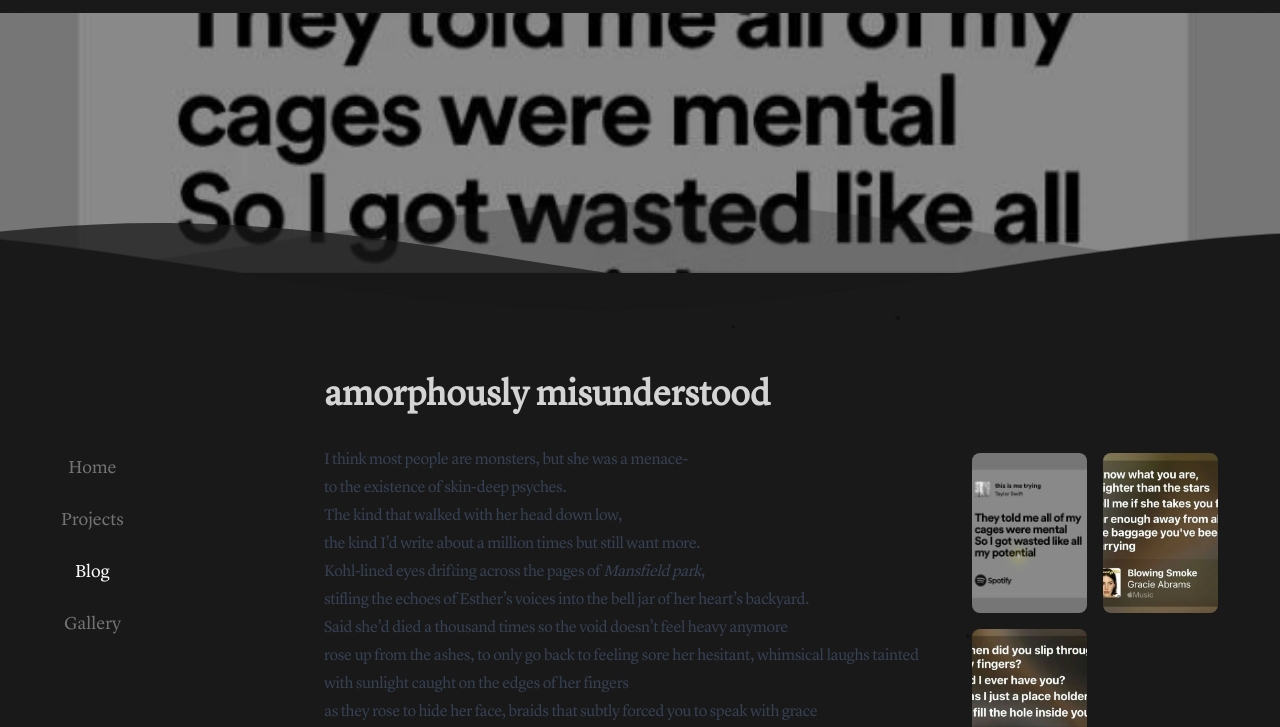
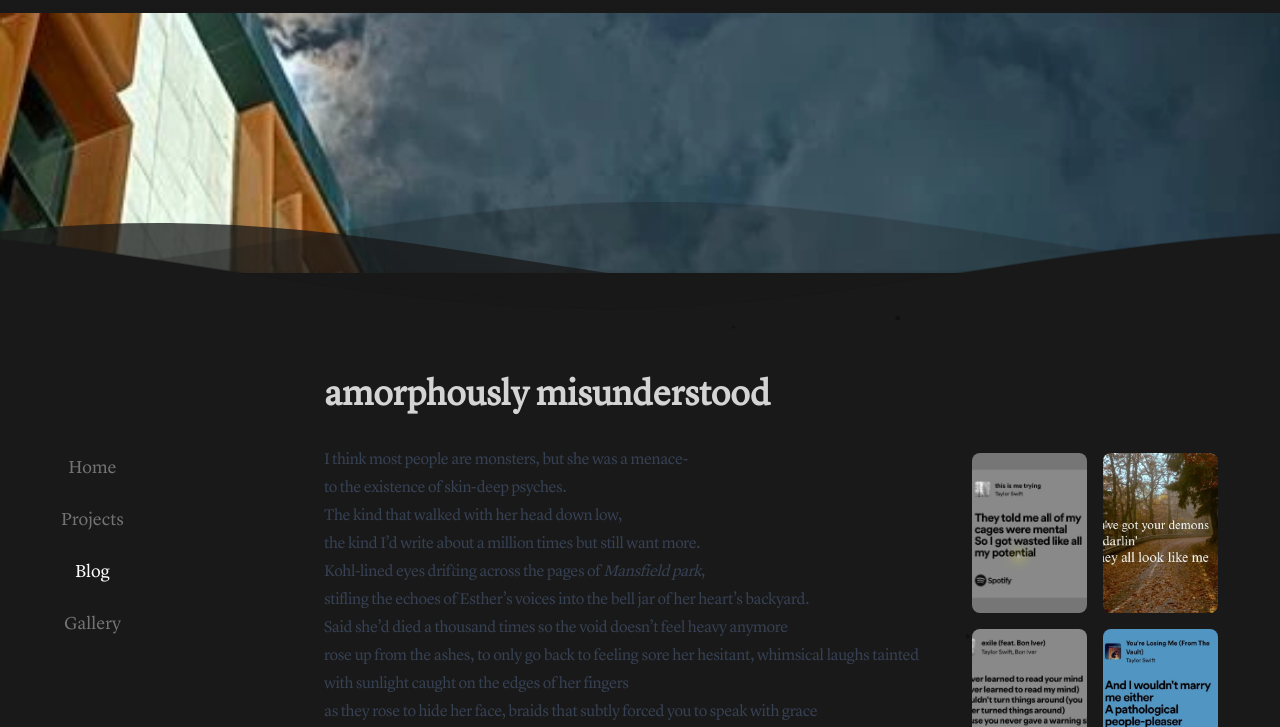
Before and after one commit to anjelica0224/anjelica.me, an Astro site: page /blog/amorphous in a window 1280 px wide. Shown: the part 43-770 px from the top of the page. Built offline with nearby package versions, Linux system fonts and the light colour scheme; Astro itself is replaced by a stand-in of ours.

Commit message:
chore: post imgs

```diff
--- a/src/content/blog/amorphous.md
+++ b/src/content/blog/amorphous.md
@@ -2,9 +2,9 @@
 title: 'amorphously misunderstood'
 description: I think most people are monsters, but she was a menace-
 pubDate: 'October 18 2025'
-heroImage: '/assets/posts/delusiontry.webp'
-otherImages: ['/assets/posts/delusiontry.webp', /assets/posts/delusiong.webp]
-rightImages: ['/assets/posts/delusiong2.webp']
+heroImage: '/assets/posts/twelve1.webp'
+otherImages: ['/assets/posts/delusiontry.webp', '/assets/posts/amorphous/exile.webp']
+rightImages: ['/assets/posts/amorphous/like.webp', '/assets/posts/amorphous/lose.webp']
 layout: [2,3]
 ---
 
```
Also changed, not shown: public/assets/posts/amorphous/exile.webp (added), public/assets/posts/amorphous/like.webp (added), public/assets/posts/amorphous/lose.webp (added).
